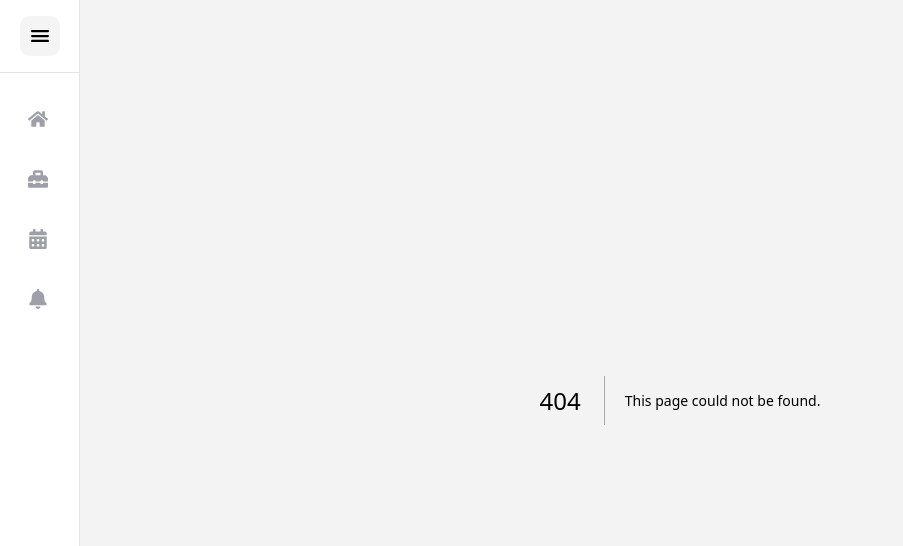
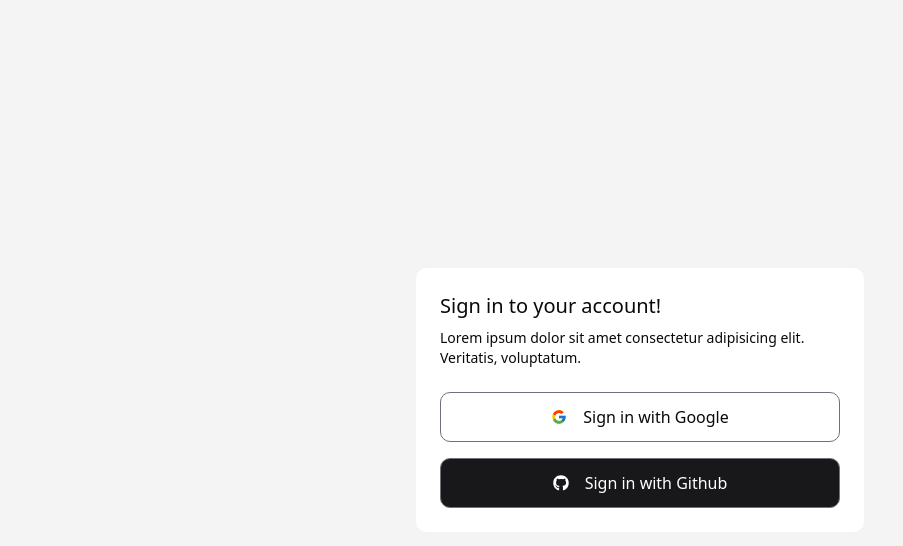
Before and after one commit to aryndraa/nextjs-collabolator-service, a Next.js app: page /sign-in in a window 1280 px wide. Before the commit this address had no page. Shown: the top 546 px of the page, without its empty margins (0-903 px from the left). Built offline with nearby package versions, Linux system fonts and the light colour scheme.

Commit message:
sign in modal

```diff
--- /dev/null
+++ b/app/sign-in/page.tsx
@@ -0,0 +1,35 @@
+import React from "react";
+import { FaGithub } from "react-icons/fa";
+import { FcGoogle } from "react-icons/fc";
+
+export default function Page() {
+  return (
+    <div className="flex justify-center items-center min-h-screen bg-zinc-100 absolute z-50 left-0 right-0 ">
+      <div className="w-[35%] bg-white rounded-lg p-6">
+        <div className="mb-6">
+          <h1 className="text-xl font-medium  mb-2 ">
+            Sign in to your account!
+          </h1>
+          <p className="text-sm">
+            Lorem ipsum dolor sit amet consectetur adipisicing elit. Veritatis,
+            voluptatum.
+          </p>
+        </div>
+        <div className="flex flex-col gap-4">
+          <button className="flex items-center justify-center gap-4 w-full p-3 border border-zinc-500 rounded-lg">
+            <span>
+              <FcGoogle />
+            </span>
+            Sign in with Google{" "}
+          </button>
+          <button className="flex items-center justify-center gap-4 w-full p-3 border border-zinc-500 bg-zinc-900 text-white rounded-lg">
+            <span>
+              <FaGithub />
+            </span>
+            Sign in with Github{" "}
+          </button>
+        </div>
+      </div>
+    </div>
+  );
+}
```
